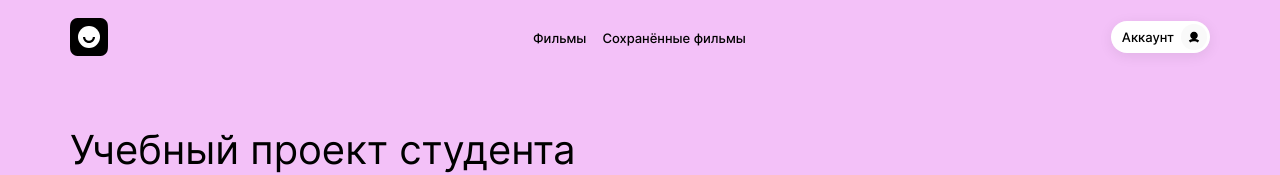
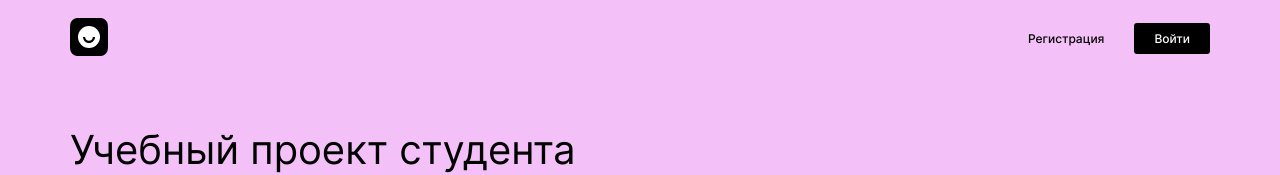
Before and after one commit to noi5enu1sanc3/movies-explorer-frontend, a React (Create React App) app: page / in a window 1280 px wide. Shown: the top 175 px of the page. Built offline with nearby package versions, Linux system fonts and the light colour scheme; the HTML template or start-up script is replaced by a standard one.

Commit message:
fix: set focus on input in Profile section

```diff
--- a/src/components/App/App.js
+++ b/src/components/App/App.js
@@ -12,7 +12,7 @@ import moviesDataPlaceholder from "../../utils/constants";
 import PageLayout from "../PageLayout/PageLayout";
 
 function App() {
-  const [isLoggedIn, setIsLoggedIn] = useState(true);
+  const [isLoggedIn, setIsLoggedIn] = useState(false);
   const [cards, setCards] = useState(moviesDataPlaceholder);
   const [savedCards, setSavedCards] = useState(
     moviesDataPlaceholder.filter((card) => card.isOwn)
--- a/src/components/Profile/Profile.js
+++ b/src/components/Profile/Profile.js
@@ -1,4 +1,4 @@
-import React, { useRef, useState } from "react";
+import React, { useEffect, useRef, useState } from "react";
 import { Link } from "react-router-dom";
 import "./Profile.css";
 import { useFormAndValidation } from "../../hooks/useFormAndValidation";
@@ -13,8 +13,11 @@ const Profile = () => {
 
   const enableEdit = () => {
     setIsFormDisabled(false);
-    setTimeout(() => ref.current.focus(), 50);
   };
+
+  useEffect(() => {
+    ref.current.focus();
+  });
 
   const handleSubmit = (evt) => {
     evt.preventDefault();
```
